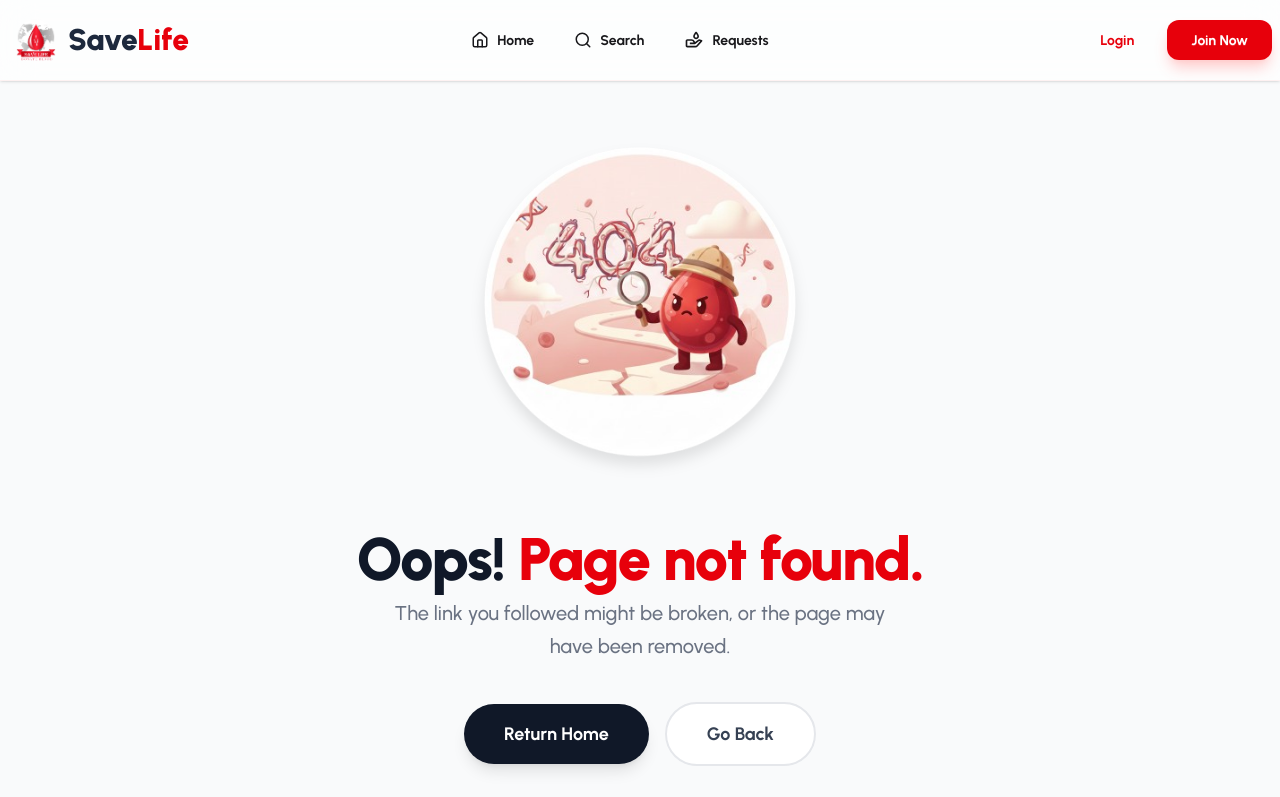
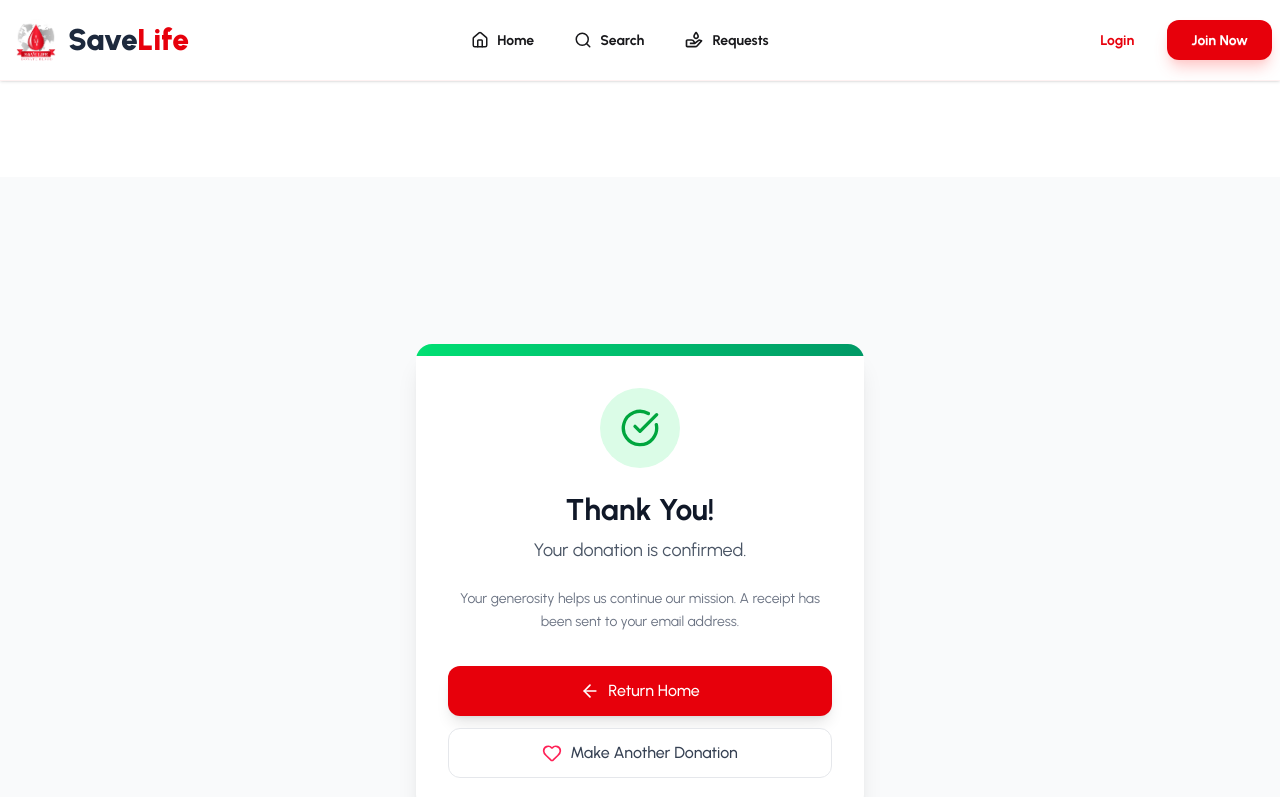
Before and after one commit to SiddiqurRahmanBD/assignment-11-client, a React (Vite) app: page /donation-confirm in a window 1280 px wide. Shown: the top 797 px of the page. Built offline with nearby package versions, Linux system fonts and the light colour scheme; no server answers.

Commit message:
Added Donation comfirn Page

```diff
--- a/src/Components/DonationCard/DonationDetailsCard.jsx
+++ b/src/Components/DonationCard/DonationDetailsCard.jsx
@@ -1,6 +1,5 @@
 import React, { useContext, useState } from "react";
 import { AuthContext } from "../../Provider/AuthContext";
-import useAxios from "../../Hooks/useAxios";
 import {
   Calendar,
   Clock,
@@ -11,22 +10,25 @@ import {
   MessageSquare,
   Droplets,
 } from "lucide-react";
+import useAxiosSecure from "../../Hooks/useAxiosSecure";
+import { toast } from "react-toastify";
+import { Link } from "react-router";
 
 const DonationDetailsCard = ({ details }) => {
   const { user } = useContext(AuthContext);
-  const axiosInstance = useAxios();
+  const axiosSecure = useAxiosSecure();
   const [open, setOpen] = useState(false);
 
   const handleConfirmDonation = async () => {
     try {
-      await axiosInstance.patch(`/donations/${details._id}`, {
-        donationStatus: "inprogress",
+      await axiosSecure.patch(`/donations/${details._id}`, {
+        donationStatus: "Inprogress",
         donorName: user?.displayName,
         donorEmail: user?.email,
       });
+
       setOpen(false);
-      // Replace with a Toast if you have one
-      alert("Thank you! Donation confirmed.");
+      toast.success("Thank you! Donation confirmed.");
     } catch (error) {
       console.error("Error confirming donation", error);
     }
@@ -50,13 +52,10 @@ const DonationDetailsCard = ({ details }) => {
 
   return (
     <div className="max-w-4xl mx-auto bg-white shadow-2xl shadow-gray-200/50 rounded-3xl overflow-hidden border border-gray-100">
-      {/* Header Section */}
       <div className="bg-gradient-to-r from-red-600 to-rose-500 p-8 text-white">
         <div className="flex justify-between items-start">
           <div>
-            <h2 className="text-3xl font-bold tracking-tight">
-              Blood Needed
-            </h2>
+            <h2 className="text-3xl font-bold tracking-tight">Blood Needed</h2>
             <p className="opacity-90 mt-1 flex items-center gap-2">
               <Droplets className="w-4 h-4" /> Priority Request
             </p>
@@ -68,7 +67,6 @@ const DonationDetailsCard = ({ details }) => {
       </div>
 
       <div className="p-8">
-        {/* Info Grid */}
         <div className="grid grid-cols-1 md:grid-cols-2 gap-4">
           <InfoRow
             icon={User}
@@ -96,7 +94,6 @@ const DonationDetailsCard = ({ details }) => {
           />
         </div>
 
-        {/* Action Area */}
         <div className="mt-8 flex items-center justify-between border-t pt-6">
           <div>
             <span className="text-sm text-gray-500">Current Status</span>
@@ -130,7 +127,7 @@ const DonationDetailsCard = ({ details }) => {
             className="absolute inset-0 bg-gray-900/60 backdrop-blur-sm"
             onClick={() => setOpen(false)}
           />
-          <div className="relative bg-white rounded-2xl p-8 w-full max-w-md shadow-2xl">
+          <div className="relative justify-center bg-white rounded-2xl mt-20 p-8 w-full max-w-md shadow-2xl">
             <h3 className="text-2xl font-bold text-gray-800 mb-6 text-center">
               Confirm Your Donation
             </h3>
@@ -151,12 +148,15 @@ const DonationDetailsCard = ({ details }) => {
             </div>
 
             <div className="flex flex-col gap-3">
+              <Link to="/donation-confirm">
+                {" "}
                 <button
                   onClick={handleConfirmDonation}
                   className="w-full bg-red-600 text-white font-bold py-4 rounded-xl hover:bg-red-700 transition-colors"
                 >
                   Confirm
                 </button>
+              </Link>
               <button
                 onClick={() => setOpen(false)}
                 className="w-full bg-white text-gray-500 font-semibold py-2 hover:text-gray-800 transition-colors"
--- a/src/Hooks/useAxios.jsx
+++ b/src/Hooks/useAxios.jsx
@@ -2,8 +2,8 @@ import axios from "axios";
 
 
 const axiosInstance = axios.create({
-  // baseURL: "http://localhost:3000",
-  baseURL: "https://assignment-11-server-pi-lac.vercel.app",
+  baseURL: "http://localhost:3000",
+  // baseURL: "https://assignment-11-server-pi-lac.vercel.app",
 });
 
 const useAxios = () => {
--- a/src/Hooks/useAxiosSecure.jsx
+++ b/src/Hooks/useAxiosSecure.jsx
@@ -5,8 +5,8 @@ import { AuthContext } from "../Provider/AuthContext";
 
 // Create instance outside the hook to prevent multiple instances
 const axiosSecure = axios.create({
-  baseURL: "https://assignment-11-server-pi-lac.vercel.app",
-  // baseURL: "http://localhost:3000",
+  // baseURL: "https://assignment-11-server-pi-lac.vercel.app",
+  baseURL: "http://localhost:3000",
 });
 
 const useAxiosSecure = () => {
--- a/src/Pages/Dashboard/AllBloodDonationRequest.jsx
+++ b/src/Pages/Dashboard/AllBloodDonationRequest.jsx
@@ -3,6 +3,7 @@ import useAxiosSecure from "../../Hooks/useAxiosSecure";
 import Swal from "sweetalert2";
 import { useNavigate } from "react-router";
 import { AuthContext } from "../../Provider/AuthContext";
+import { Delete, Edit, View, X } from "lucide-react";
 
 const MyDonationRequests = () => {
   const [requests, setRequests] = useState([]);
@@ -77,7 +78,6 @@ const MyDonationRequests = () => {
               <th>Date & Time</th>
               <th>Blood</th>
               <th>Status</th>
-              <th>Donor</th>
               {(role === "Admin" || role === "admin") && (
                 <th className="text-center">Actions</th>
               )}
@@ -121,16 +121,6 @@ const MyDonationRequests = () => {
                     {request.donationStatus}
                   </span>
                 </td>
-                <td>
-                  {request.donationStatus === "inprogress" ? (
-                    <div className="text-xs">
-                      <p className="font-bold">{request.donorName}</p>
-                      <p className="opacity-60">{request.donorEmail}</p>
-                    </div>
-                  ) : (
-                    "---"
-                  )}
-                </td>
                 {(role === "Admin" || role === "admin") && (
                   <td className="flex justify-center gap-1">
                     <button
@@ -140,7 +130,7 @@ const MyDonationRequests = () => {
                       className="btn btn-square btn-ghost btn-xs tooltip"
                       data-tip="View"
                     >
-                      👁️
+                    <View/>
                     </button>
                     <button
                       onClick={() =>
@@ -148,20 +138,20 @@ const MyDonationRequests = () => {
                       }
                       className="btn btn-square btn-outline btn-warning btn-xs"
                     >
-                      Edit
+                      <Edit/>
                     </button>
                     <button
                       onClick={() => handleDelete(request._id)}
                       className="btn btn-square btn-outline btn-error btn-xs"
                     >
-                      Del
+                     <Delete/>
                     </button>
 
-                    {request.donationStatus === "inprogress" && (
+                    {request.donationStatus === "Inprogress" && (
                       <div className="join ml-2">
                         <button
                           onClick={() =>
-                            handleStatusUpdate(request._id, "done")
+                            handleStatusUpdate(request._id, "Done")
                           }
                           className="btn btn-xs btn-success text-white join-item"
                         >
@@ -169,11 +159,11 @@ const MyDonationRequests = () => {
                         </button>
                         <button
                           onClick={() =>
-                            handleStatusUpdate(request._id, "canceled")
+                            handleStatusUpdate(request._id, "Canceled")
                           }
-                          className="btn btn-xs btn-secondary join-item"
+                          className="btn btn-xs btn-error join-item"
                         >
-                          Cancel
+                         Cancel
                         </button>
                       </div>
                     )}
--- a/src/Pages/Dashboard/AllUsers.jsx
+++ b/src/Pages/Dashboard/AllUsers.jsx
@@ -39,6 +39,7 @@ const AllUsers = () => {
       toast.info(`User is now ${status}`);
       fetchUsers();
     } catch (error) {
+      console.log(error);
       toast.error("Status update failed");
     }
   };
@@ -49,6 +50,7 @@ const AllUsers = () => {
       toast.success(`Role updated to ${role}`);
       fetchUsers();
     } catch (error) {
+      console.log(error);
       toast.error("Role update failed");
     }
   };
@@ -59,7 +61,6 @@ const AllUsers = () => {
   return (
     <div className="py-6 animate-in fade-in duration-500">
       <div className="max-w-6xl mx-auto">
-        {/* Header Section */}
         <div className="flex flex-col md:flex-row justify-between items-center gap-6 mb-10">
           <div>
             <h2 className="text-4xl font-black text-slate-900 tracking-tight flex items-center gap-3">
@@ -135,8 +136,7 @@ const AllUsers = () => {
                         </div>
                       </div>
                     </td>
-
-                    <td>
+                     <td>
                       <span
                         className={`px-4 py-1.5 rounded-full text-[10px] font-black uppercase tracking-wider ${
                           user?.role === "Admin"
--- a/src/Pages/Dashboard/MyDonationRequests.jsx
+++ b/src/Pages/Dashboard/MyDonationRequests.jsx
@@ -2,6 +2,7 @@ import React, { useEffect, useState } from "react";
 import useAxiosSecure from "../../Hooks/useAxiosSecure";
 import Swal from "sweetalert2";
 import { Link, useNavigate } from "react-router";
+import { Delete, Edit, Edit3Icon, View, ViewIcon } from "lucide-react";
 
 const MyDonationRequests = () => {
   const [requests, setRequests] = useState([]);
@@ -75,7 +76,7 @@ const MyDonationRequests = () => {
               <th>Date & Time</th>
               <th>Blood</th>
               <th>Status</th>
-              <th>Donor</th>
+              {/* <th>Donor</th> */}
               <th className="text-center">Actions</th>
             </tr>
           </thead>
@@ -117,7 +118,7 @@ const MyDonationRequests = () => {
                     {request.donationStatus}
                   </span>
                 </td>
-                <td>
+                {/* <td>
                   {request.donationStatus === "inprogress" ? (
                     <div className="text-xs">
                       <p className="font-bold">{request.donorName}</p>
@@ -126,7 +127,7 @@ const MyDonationRequests = () => {
                   ) : (
                     "---"
                   )}
-                </td>
+                </td> */}
                 <td className="flex justify-center gap-1">
                   <Link
                     to={`/donation-details/${request?._id}`}
@@ -134,7 +135,7 @@ const MyDonationRequests = () => {
                     className="btn btn-square btn-ghost btn-xs tooltip"
                     data-tip="View"
                   >
-                    👁️
+                  <View/>
                   </Link>
                   <button
                     onClick={() =>
@@ -142,13 +143,13 @@ const MyDonationRequests = () => {
                     }
                     className="btn btn-square btn-outline btn-warning btn-xs"
                   >
-                    Edit
+                   <Edit/>
                   </button>
                   <button
                     onClick={() => handleDelete(request._id)}
                     className="btn btn-square btn-outline btn-error btn-xs"
                   >
-                    Del
+                    <Delete/>
                   </button>
 
                   {request.donationStatus === "inprogress" && (
--- /dev/null
+++ b/src/Pages/DonateSuccess/DonateSuccess.jsx
@@ -0,0 +1,50 @@
+import { CheckCircle, Heart, ArrowLeft } from "lucide-react";
+import { useNavigate } from "react-router";
+
+const DonateSuccess = () => {
+  const navigate = useNavigate();
+
+  return (
+    <div className="min-h-screen bg-gray-50 flex items-center justify-center p-4">
+      <div className="max-w-md w-full bg-white rounded-2xl shadow-xl overflow-hidden transform transition-all hover:scale-[1.01] duration-300">
+        <div className="h-3 w-full bg-gradient-to-r from-green-400 to-emerald-600" />
+
+        <div className="p-8 text-center">
+          <div className="mx-auto flex items-center justify-center h-20 w-20 rounded-full bg-green-100 mb-6">
+            <CheckCircle className="h-10 w-10 text-green-600" />
+          </div>
+
+          <h2 className="text-3xl font-bold text-gray-900 mb-2">Thank You!</h2>
+          <p className="text-lg text-gray-600 mb-6">
+            Your donation is confirmed.
+          </p>
+
+          <p className="text-gray-500 text-sm mb-8 leading-relaxed">
+            Your generosity helps us continue our mission. A receipt has been
+            sent to your email address.
+          </p>
+
+          <div className="space-y-3">
+            <button
+              onClick={() => navigate("/")}
+              className="w-full inline-flex justify-center items-center px-6 py-3 border border-transparent text-base font-medium rounded-xl text-white bg-red-600 hover:bg-red-700 focus:outline-none focus:ring-2 focus:ring-offset-2 focus:ring-red-500 transition-colors shadow-lg"
+            >
+              <ArrowLeft className="mr-2 h-5 w-5" />
+              Return Home
+            </button>
+
+            <button
+              onClick={() => navigate("/donation-requests")}
+              className="w-full inline-flex justify-center items-center px-6 py-3 border border-gray-200 text-base font-medium rounded-xl text-gray-700 bg-white hover:bg-gray-50 focus:outline-none focus:ring-2 focus:ring-offset-2 focus:ring-gray-200 transition-colors"
+            >
+              <Heart className="mr-2 h-5 w-5 text-rose-500" />
+              Make Another Donation
+            </button>
+          </div>
+        </div>
+      </div>
+    </div>
+  );
+};
+
+export default DonateSuccess;
--- a/src/Pages/Home/ContactUs.jsx
+++ b/src/Pages/Home/ContactUs.jsx
@@ -157,6 +157,7 @@ const ContactUs = () => {
                     </span>
                   </label>
                   <select className="select select-bordered bg-slate-50 border-none focus:ring-2 focus:ring-red-500 rounded-2xl h-14">
+                    <option>Select Subject</option>
                     <option>General Inquiry</option>
                     <option>Want to Donate Blood</option>
                     <option>Urgent Blood Request</option>
@@ -172,13 +173,13 @@ const ContactUs = () => {
                   </label>
                   <textarea
                     className="textarea textarea-bordered bg-slate-50 border-none focus:ring-2 focus:ring-red-500 rounded-2xl h-32 py-4"
-                    placeholder="How can we help you save a life?"
+                    placeholder="Enter Your Message"
                   ></textarea>
                 </div>
 
                 <button
                   type="submit"
-                  className="btn btn-error w-full h-14 rounded-2xl text-white font-bold text-lg shadow-lg shadow-red-200 hover:scale-[1.02] active:scale-95 transition-all"
+                  className="btn btn-primary w-full h-14 rounded-2xl text-white font-bold text-lg shadow-lg shadow-red-200 hover:scale-[1.02] active:scale-95 transition-all"
                 >
                   Send Message
                   <svg
--- a/src/Pages/SearchPage/SearchPage.jsx
+++ b/src/Pages/SearchPage/SearchPage.jsx
@@ -58,14 +58,11 @@ const SearchPage = () => {
           <h2 className="text-3xl font-bold text-slate-900">Find a Donor</h2>
           <p className="text-slate-500">Search for blood donors in your area</p>
         </div>
-
-        {/* --- Search Form Section --- */}
         <div className="bg-white p-6 rounded-3xl shadow-sm border border-slate-100 mb-12">
           <form
             onSubmit={handleSearch}
             className="grid grid-cols-1 md:grid-cols-4 gap-4 items-end"
           >
-            {/* Blood Group */}
             <div className="space-y-2">
               <label className="text-sm font-semibold text-slate-600 ml-1">
                 Blood Group
--- a/src/Routes/Router.jsx
+++ b/src/Routes/Router.jsx
@@ -17,6 +17,7 @@ import DonationDetails from "../Pages/DonationDetails/DonationDetails";
 import ErrorPage from "../Pages/Error/ErrorPage";
 import FundingPage from "../Pages/FundingPage/FundingPage";
 import PaymentSuccess from "../Pages/PaymentSuccess/PaymentSuccess";
+import DonateSuccess from "../Pages/DonateSuccess/DonateSuccess";
 
 
 const router = createBrowserRouter([
@@ -44,6 +45,10 @@ const router = createBrowserRouter([
       {
         path: "payment-success",
         Component: PaymentSuccess,
+      },
+      {
+        path: "donation-confirm",
+        Component: DonateSuccess,
       },
       {
         path: "auth/login",
```
Lines whose indentation alone changed are shown as unchanged.
